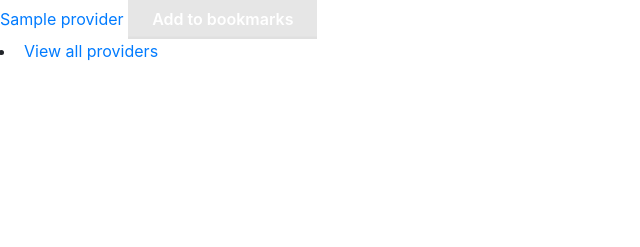
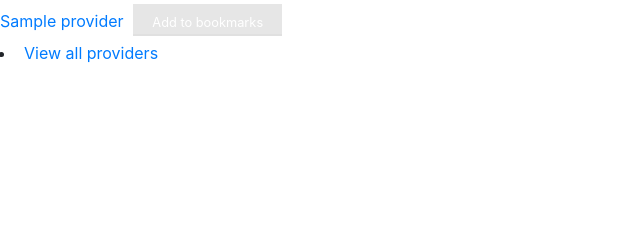
Before and after one commit to georgiaschmitt/CH-phys-directory, a Flask app: template templates/search_results.html in a window 1280 px wide. Shown: the part 553-800 px from the top of the page, without its empty margins (0-640 px from the left). Run offline with Flask 2, Linux system fonts and the light colour scheme; tables that the repository leaves empty hold one stand-in row (values such as "Sample post"); the template is opened without the code that fills it: values that come from a table or form of the project are taken from there, most other values are stand-ins (such as "Sample title", 1, 10 or a date in 2020); some libraries are stand-ins or nearby versions.

Commit message:
button fix

```diff
--- a/static/styles.css
+++ b/static/styles.css
@@ -13,3 +13,7 @@ a img.logo {
 a.org {
   color: #fff;
   }
+
+button.bookmark {
+  margin: 5px;
+}
--- a/templates/all_providers.html
+++ b/templates/all_providers.html
@@ -32,12 +32,12 @@
         </a>
         {% if "user_id" in session %}
           {% if provider in user.favorites %}
-        <button type="button" class='bookmark' id="{{ provider.physician_id }}" disabled='disabled'>Bookmarked</button>
+        <button type="button" class='bookmark button small' id="{{ provider.physician_id }}" disabled='disabled'>Bookmarked</button>
           {% else %}
-        <button type="button" class='bookmark' id="{{ provider.physician_id }}">Add to bookmarks</button>
+        <button type="button" class='bookmark button small' id="{{ provider.physician_id }}">Add to bookmarks</button>
           {% endif %}
         {% else %}
-        <button type="button" class='bookmark' id="{{ provider.physician_id }}" disabled='disabled'>Add to bookmarks</button>
+        <button type="button" class='bookmark button small' id="{{ provider.physician_id }}" disabled='disabled'>Add to bookmarks</button>
         {% endif %}
     </li>
 {% endfor %}
--- a/templates/provider_details.html
+++ b/templates/provider_details.html
@@ -27,12 +27,12 @@
 
   {% if "user_id" in session %}
     {% if provider in user.favorites %}
-      <button type="button" class='bookmark' id="{{ provider.physician_id }}" disabled='disabled'>Bookmarked</button>
+      <button type="button" class='bookmark button small' id="{{ provider.physician_id }}" disabled='disabled'>Bookmarked</button>
     {% else %}
-      <button type="button" class='bookmark' id="{{ provider.physician_id }}">Add to bookmarks</button>
+      <button type="button" class='bookmark button small' id="{{ provider.physician_id }}">Add to bookmarks</button>
     {% endif %}
   {% else %}
-    <button type="button" class='bookmark' id="{{ provider.physician_id }}" disabled='disabled'>Add to bookmarks</button>
+    <button type="button" class='bookmark button small' id="{{ provider.physician_id }}" disabled='disabled'>Add to bookmarks</button>
   {% endif %}
 
 </section>
--- a/templates/search_results.html
+++ b/templates/search_results.html
@@ -28,12 +28,12 @@
       </a>
       {% if "user_id" in session %}
         {% if provider in user.favorites %}
-          <button type="button" class='bookmark' id="{{ provider.physician_id }}" disabled='disabled'>Bookmarked</button>
+          <button type="button" class='bookmark button small' id="{{ provider.physician_id }}" disabled='disabled'>Bookmarked</button>
         {% else %}
-          <button type="button" class='bookmark' id="{{ provider.physician_id }}">Add to bookmarks</button>
+          <button type="button" class='bookmark button small' id="{{ provider.physician_id }}">Add to bookmarks</button>
         {% endif %}
       {% else %}
-        <button type="button" class='bookmark' id="{{ provider.physician_id }}" disabled='disabled'>Add to bookmarks</button>
+        <button type="button" class='bookmark button small' id="{{ provider.physician_id }}" disabled='disabled'>Add to bookmarks</button>
       {% endif %}
     </section>
 {% endfor %}
```
Also changed, not shown: templates/user_bookmarks.html (+7 -4 lines).
